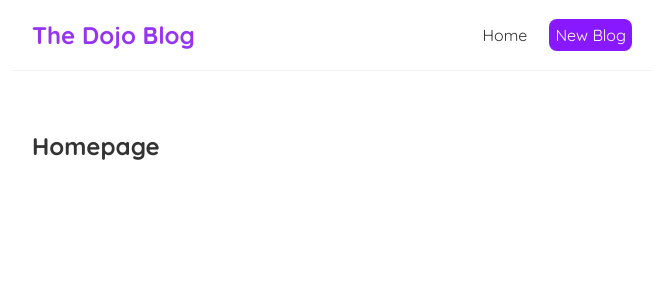
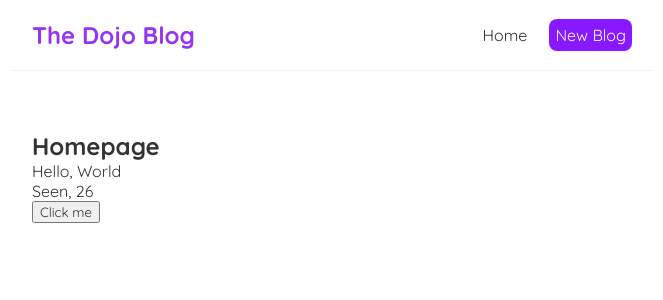
Before and after one commit to TorresjDev/Projects, a React (Create React App) app in the folder FrontEnd/react-pro/: page / in a window 1280 px wide. Shown: the top 300 px of the page, without its empty margins (308-971 px from the left). Built offline with nearby package versions, Linux system fonts and the light colour scheme.

Commit message:
add to Home.js file

```diff
--- a/FrontEnd/react-pro/src/Home.js
+++ b/FrontEnd/react-pro/src/Home.js
@@ -1,7 +1,20 @@
+import { useState } from "react";
+
 const Home = () => {
+	const [name, setName] = useState("World");
+	const [age, setAge] = useState(26);
+
+	const handleClick = () => {
+		setName("Jesus");
+		setAge(age + 1);
+	};
+
 	return (
 		<div className="home">
 			<h2>Homepage</h2>
+			<p>Hello, {name}</p>
+			<p>Seen, {age}</p>
+			<button onClick={handleClick}>Click me</button>
 		</div>
 	);
 };
--- a/FrontEnd/react-pro/src/index.css
+++ b/FrontEnd/react-pro/src/index.css
@@ -6,6 +6,7 @@
 	font-family: "Quicksand";
 	color: #333;
 }
+
 .navbar {
 	padding: 20px;
 	display: flex;
@@ -14,20 +15,25 @@
 	margin: 0 auto;
 	border-bottom: 1px solid #f2f2f2;
 }
+
 .navbar h1 {
 	color: #9635f1;
 }
+
 .navbar .links {
 	margin-left: auto;
 }
+
 .navbar a {
 	margin-left: 16px;
 	text-decoration: none;
 	padding: 6px;
 }
+
 .navbar a:hover {
 	color: #8818ff;
 }
+
 .content {
 	max-width: 600px;
 	margin: 40px auto;
```
